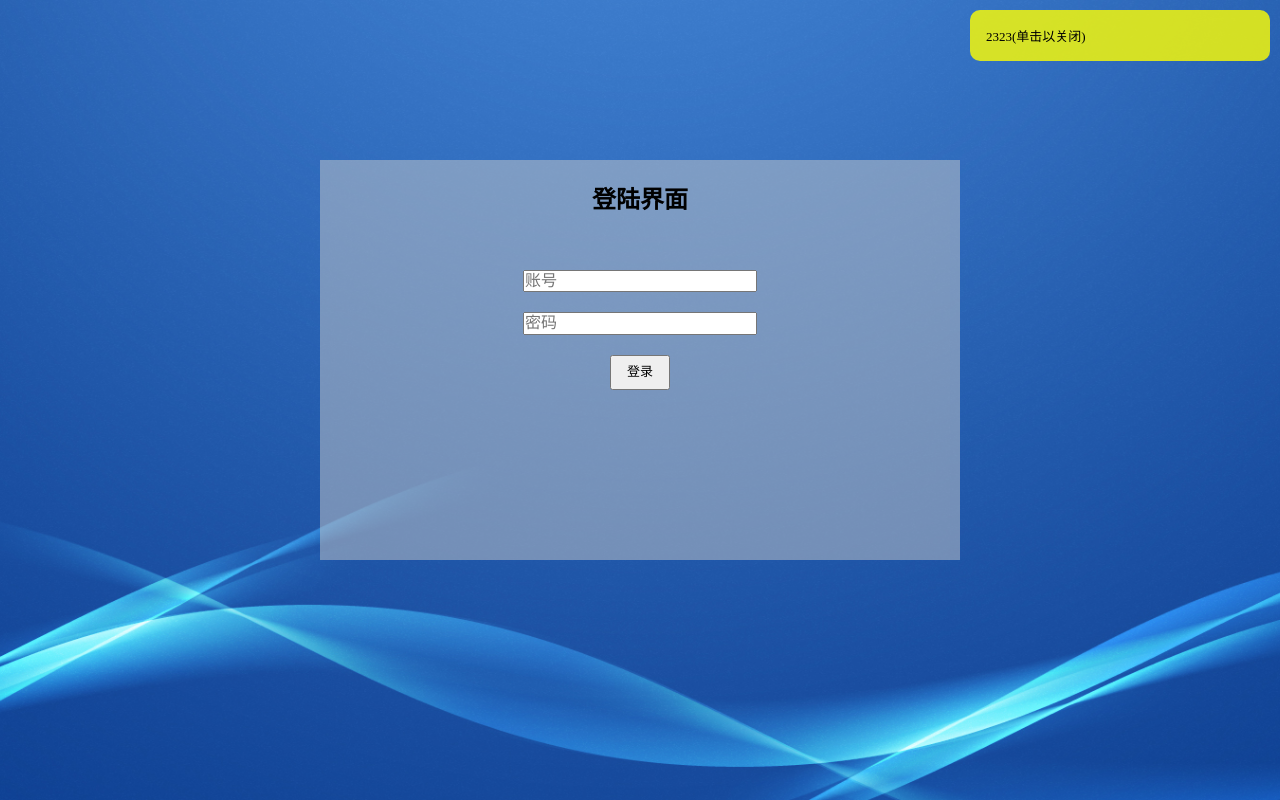
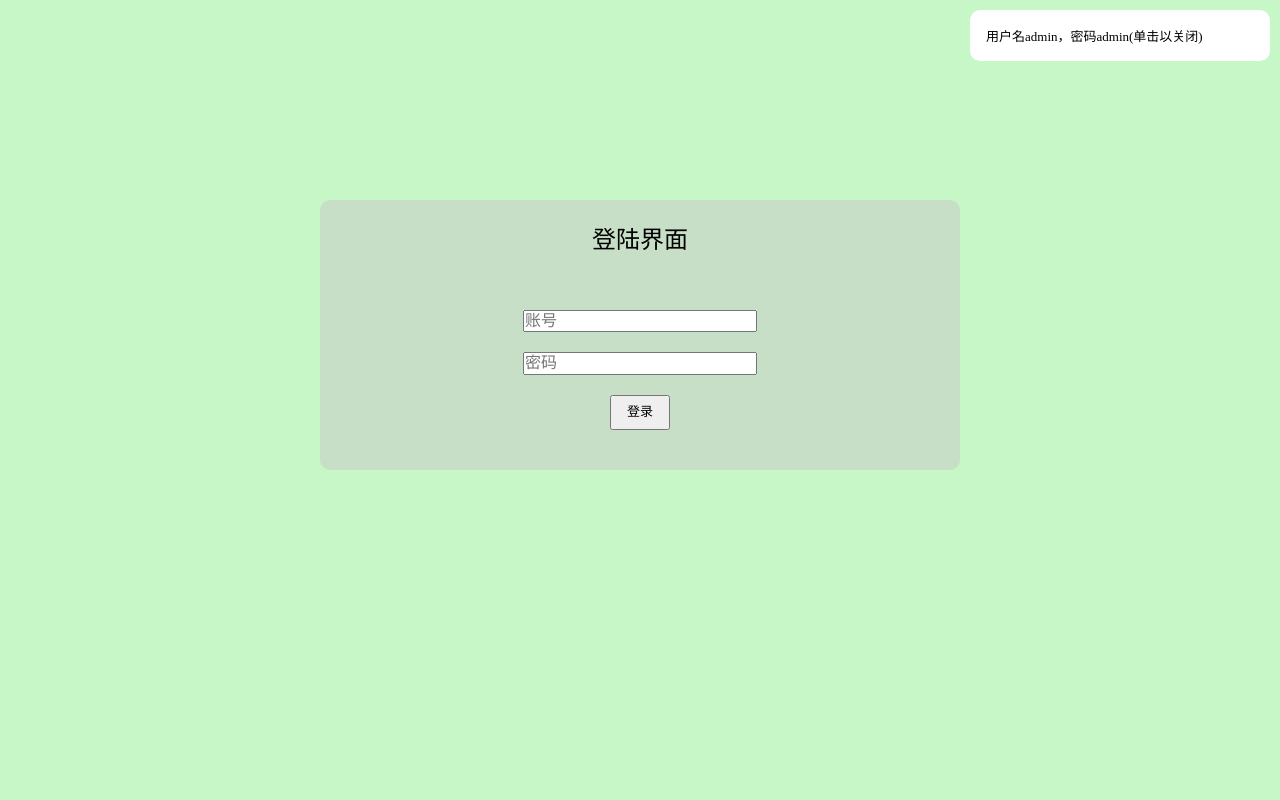
Before and after one commit to shenxuekai/ennote-li, a Vue app: page /login in a window 1280 px wide. Built offline with nearby package versions, Linux system fonts and the light colour scheme.

Commit message:
优化界面显示

```diff
--- a/src/assets/css/base.css
+++ b/src/assets/css/base.css
@@ -6,4 +6,5 @@ html,body,#app,#login
 *{
   margin: 0;
   padding: 0;
+  font-weight: 300;
 }
--- a/src/components/LoginComponent.vue
+++ b/src/components/LoginComponent.vue
@@ -4,10 +4,10 @@
     <div id="loginDiv">
       <h2><slot>{{titleOfLogin}}</slot></h2>
       <div>
-        <input type="text" v-model="account" maxlength="12" placeholder="账号" onkeyup="value=value.replace(/[\W]/g,'')">
+        <input type="text" v-model="managerLocal.user" maxlength="12" placeholder="账号" onkeyup="value=value.replace(/[\W]/g,'')">
       </div>
       <div>
-        <input type="password" v-model="password" placeholder="密码" maxlength="12">
+        <input type="password" v-model="managerLocal.pwd" placeholder="密码" maxlength="12">
       </div>
       <div>
         <input type="submit" @click="submit" style="height: 35px;width: 60px;font-size: small" value="登录">
@@ -18,18 +18,21 @@
 
 <script>
 import Tips from "./tips/Tips";
+import {request} from "../network/request";
 export default {
   name: "LoginComponent",
   data() {
     return {
-      account: '',
-      password: '',
+      managerLocal:{
+        user:'',
+        pwd:''
+      },
       //定义要传入子组件tips中的对象
       options: {
         show: true,
         closeTime: 0,
         content: this.$store.state.loginPage.loginTopRightTip + '(单击以关闭)'
-      }
+      },
     }
   },
   computed:{
@@ -51,9 +54,28 @@ export default {
       //手动改变tip是否显示
       // this.options.show= !this.options.show
       //vuex的使用
-      if((this.$store.state.loginPage.loginSuccessTip!==null)&&(this.$store.state.loginPage.loginSuccessTip!=='')){
-        alert(this.$store.state.loginPage.loginSuccessTip)
-      }
+      // if((this.$store.state.loginPage.loginSuccessTip!==null)&&(this.$store.state.loginPage.loginSuccessTip!=='')){
+      //   alert(this.$store.state.loginPage.loginSuccessTip)
+      // }
+      request(
+          {url:"https://mobile-ms.uat.homecreditcfc.cn/mock/60d1b0ad4a9639001d427eb6/managerlist"},
+          (res)=>{
+            res=res.data;
+            const data=res.data;
+            // console.log(data[0].user);
+            // console.log(data[0].pwd);
+            for(let i=0;i<data.length;i++){
+              if(this.managerLocal.user===data[i].user&&this.managerLocal.pwd===data[i].pwd){
+                alert("登录成功，您所使用的用户名为“"+this.managerLocal.user+"”");
+                this.$router.push('/home');
+              }
+            }
+          },
+          (rej)=>{
+            console.log(rej);
+            alert("请求失败，失败信息打印在控制台")
+          }
+      );
       // this.$router.push('/home');
     },
     closeTip(){
@@ -74,7 +96,7 @@ export default {
   height:100%;
   width: 100%;
   text-align: center;
-  background: url("../assets/img/loginbgi.jpg") 50% no-repeat;
+  background-color: rgba(144,238,144,0.5);
   background-size: cover;
   //line-height: 80px;
   margin:auto;
@@ -85,14 +107,14 @@ export default {
 }
 #loginDiv{
   width: 50%;
-  height: 50%;
-  min-width: 343px;
-  min-height: 250px;
+  min-width: 280px;
+  height: 270px;
   display: flex;
   flex-direction: column;
   background-color: rgba(200,200,200,.5);
   position: relative;
-  top: 20%;
+  top: 25%;
+  border-radius: 10px 10px 10px 10px ;
 }
 input{
   width: 50%;
--- a/src/components/tips/Tips.vue
+++ b/src/components/tips/Tips.vue
@@ -38,7 +38,7 @@ export default {
   position: fixed;
   right: 10px;
   top:10px;
-  background-color: rgba(255,255,0,0.8);
+  background-color: white;
   font-size: small;
   width: 25%;
   max-width: 300px;
@@ -59,8 +59,9 @@ a{
   right: 10px;
   top:10px;
   font-size: small;
-  color: yellow;
+  //color: lightblue;
   line-height: normal;
+  font-weight: 300;
   text-decoration: underline;
   cursor: pointer;
 }
--- a/src/router/index.js
+++ b/src/router/index.js
@@ -1,5 +1,5 @@
 import { createRouter, createWebHistory } from 'vue-router'
-//使用路由懒加载
+//懒加载
 const Home= () => import('../views/Home.vue')
 const Login= () => import("../views/Login")
 const  FirstPage= ()=> import("../views/blogviews/FirstPage")
--- a/src/store/index.js
+++ b/src/store/index.js
@@ -8,8 +8,8 @@ const store=new createStore({
     //login相关显示
     loginPage:{
       title:'登陆界面',
-      loginTopRightTip:'2323',
-      loginSuccessTip:'22dfsdf'
+      loginTopRightTip:'用户名admin，密码admin',
+      loginSuccessTip:''
     }
   },
   mutations:{
```
